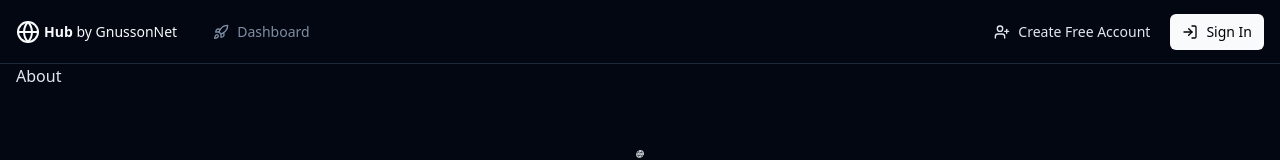
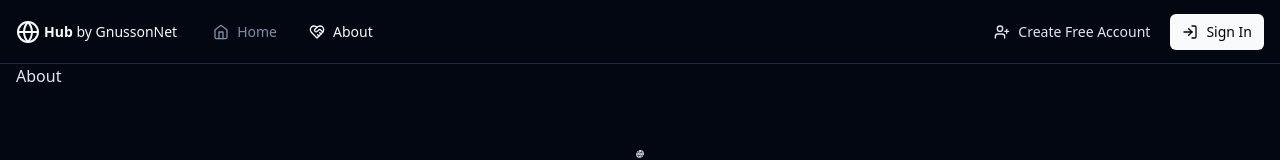
Before and after one commit to GnussonNet/hub, a Next.js app: page /about in a window 1280 px wide. Shown: the top 160 px of the page. Built offline with nearby package versions, Linux system fonts and the light colour scheme.

Commit message:
Fixed when dashboard nav items is showed

```diff
--- a/src/components/Navbar.tsx
+++ b/src/components/Navbar.tsx
@@ -134,7 +134,9 @@ const Navbar = () => {
           <NavItems
             menuOpen={menuOpen}
             items={
-              pathname === "/" ? siteConfig.landingNav : siteConfig.dashboardNav
+              pathname === "/dashboard"
+                ? siteConfig.dashboardNav
+                : siteConfig.landingNav
             }
           />
         </div>
```
